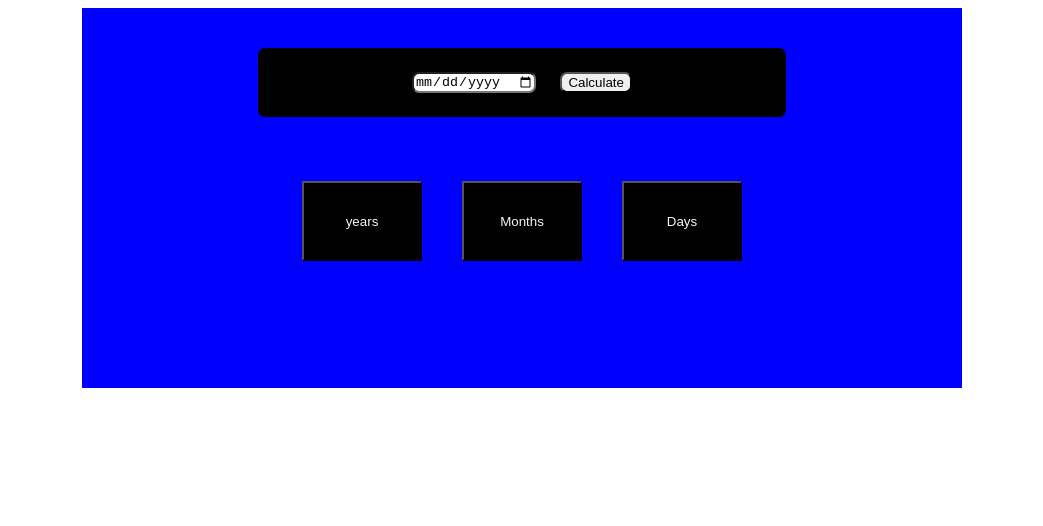
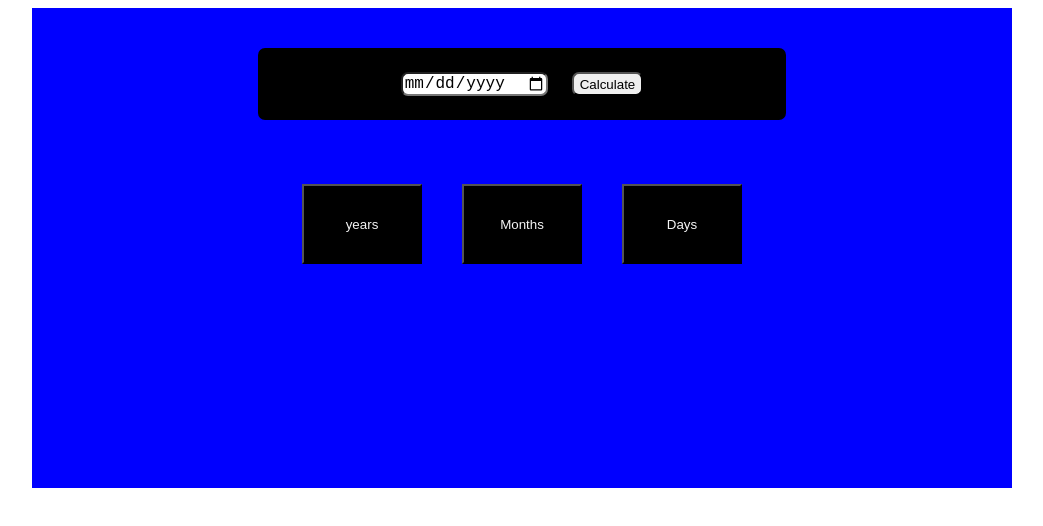
Before and after one commit to Faisal-akra/class_Task_05, a plain HTML site: page index.html in a window 1280 px wide. In both pictures the pointer is over the input 592 px from the left and 82 px from the top of the page. Shown: the whole page, without its empty margins (118-1161 px from the left). Drawn offline with Linux system fonts and the light colour scheme.

Commit message:
input age section hover effect

```diff
--- a/index.html
+++ b/index.html
@@ -12,7 +12,7 @@
     <div class="input-main">
         <div class="input">
             <input type="date" id="user-d.o.b">
-            <button id="claculate" onclick="calculate()">Calculate</button>
+            <button id="calculate" onclick="calculate()">Calculate</button>
         </div>
     </div>
 
--- a/style.css
+++ b/style.css
@@ -1,7 +1,7 @@
 .container{
     background-color: blue;
-    width: 800px;
-    height: 300px;
+    width: 900px;
+    height: 400px;
     justify-content: center;
     text-align: center;
     margin-left: auto;
@@ -27,7 +27,16 @@
 
 .input input{
     border-radius: 7px;
+}
 
+
+.input input:hover{
+    font-size: large;
+    color: black;
+}
+#calculate:hover{
+    font-size: large;
+    color: black;
 }
 
 .input button{
```
